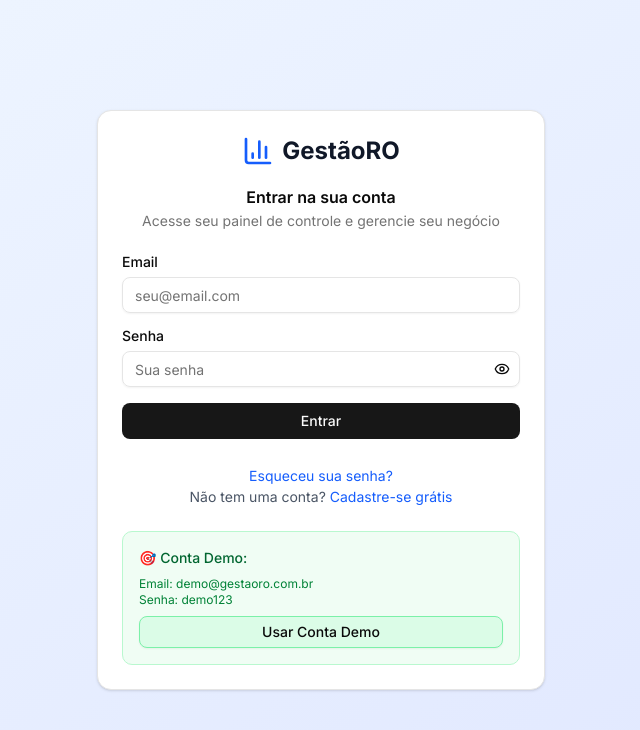
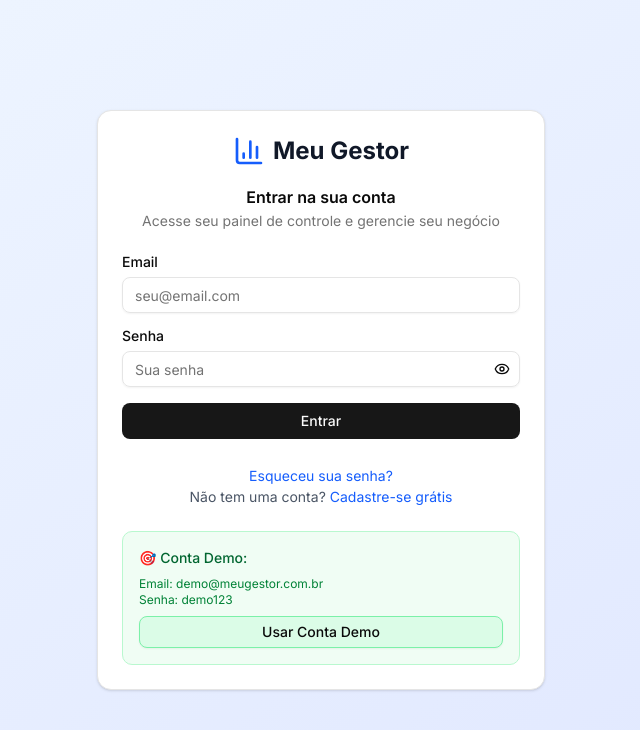
Before and after one commit to dieftsx/meugestor, a Next.js app: page /login in a window 1280 px wide. Shown: the top 730 px of the page, without its empty margins (319-959 px from the left). Built offline with nearby package versions, Linux system fonts and the light colour scheme; no server answers.

Commit message:
Chore: Bug fix in page register and login

```diff
--- a/src/app/login/page.tsx
+++ b/src/app/login/page.tsx
@@ -52,7 +52,7 @@ export default function LoginPage() {
         <CardHeader className="text-center">
           <div className="flex items-center justify-center space-x-2 mb-4">
             <BarChart3 className="h-8 w-8 text-blue-600" />
-            <span className="text-2xl font-bold text-gray-900">GestãoRO</span>
+            <span className="text-2xl font-bold text-gray-900">Meu Gestor</span>
           </div>
           <CardTitle>Entrar na sua conta</CardTitle>
           <CardDescription>Acesse seu painel de controle e gerencie seu negócio</CardDescription>
@@ -120,7 +120,7 @@ export default function LoginPage() {
           {/* Demo Login */}
           <div className="mt-6 p-4 bg-green-50 rounded-lg border border-green-200">
             <p className="text-sm text-green-800 font-medium mb-2">🎯 Conta Demo:</p>
-            <p className="text-xs text-green-700">Email: demo@gestaoro.com.br</p>
+            <p className="text-xs text-green-700">Email: demo@meugestor.com.br</p>
             <p className="text-xs text-green-700">Senha: demo123</p>
             <Button
               type="button"
--- a/src/app/page.tsx
+++ b/src/app/page.tsx
@@ -18,7 +18,9 @@ export default function LandingPage() {
             <Link href="/demo">
               <Button variant="ghost">Ver Demo</Button>
             </Link>
-            <Button>Começar Agora</Button>
+            <Link href="/login">
+              <Button>Começar Agora</Button>
+            </Link>
           </div>
         </nav>
       </header>
@@ -37,10 +39,12 @@ export default function LandingPage() {
           <strong>Aumente seus lucros em 30 dias ou seu dinheiro de volta!</strong>
         </p>
         <div className="flex flex-col sm:flex-row gap-4 justify-center mb-12">
-          <Button size="lg" className="text-lg px-8 py-4">
-            Começar Teste Grátis de 15 Dias
-            <ArrowRight className="ml-2 h-5 w-5" />
-          </Button>
+          <Link href="/login">
+            <Button size="lg" className="text-lg px-8 py-4">
+              Começar Teste Grátis de 15 Dias
+              <ArrowRight className="ml-2 h-5 w-5" />
+            </Button>
+          </Link>
           <Link href="/demo">
             <Button size="lg" variant="outline" className="text-lg px-8 py-4 bg-transparent">
               Ver Demonstração
--- a/src/app/register/page.tsx
+++ b/src/app/register/page.tsx
@@ -100,7 +100,7 @@ export default function RegisterPage() {
         <CardHeader className="text-center">
           <div className="flex items-center justify-center space-x-2 mb-4">
             <BarChart3 className="h-8 w-8 text-blue-600" />
-            <span className="text-2xl font-bold text-gray-900">GestãoRO</span>
+            <span className="text-2xl font-bold text-gray-900">Meu Gestor</span>
           </div>
           <CardTitle>Criar sua conta</CardTitle>
           <CardDescription>Comece seu teste grátis de 15 dias agora mesmo</CardDescription>
```
